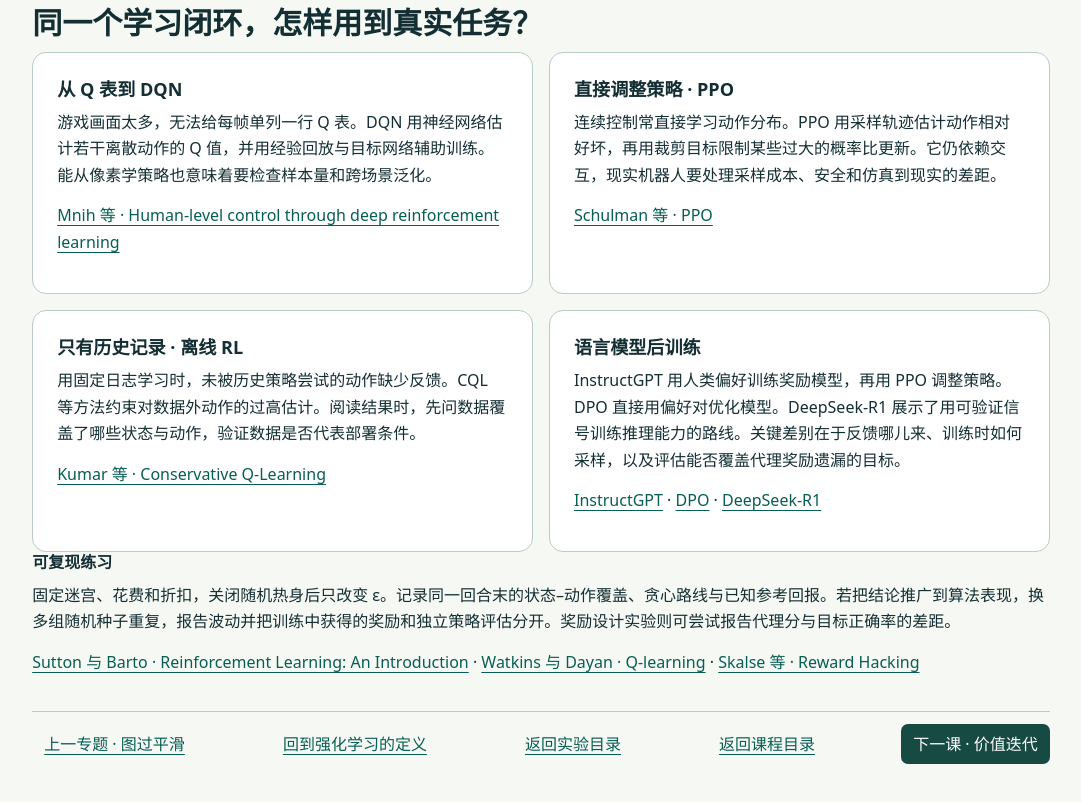
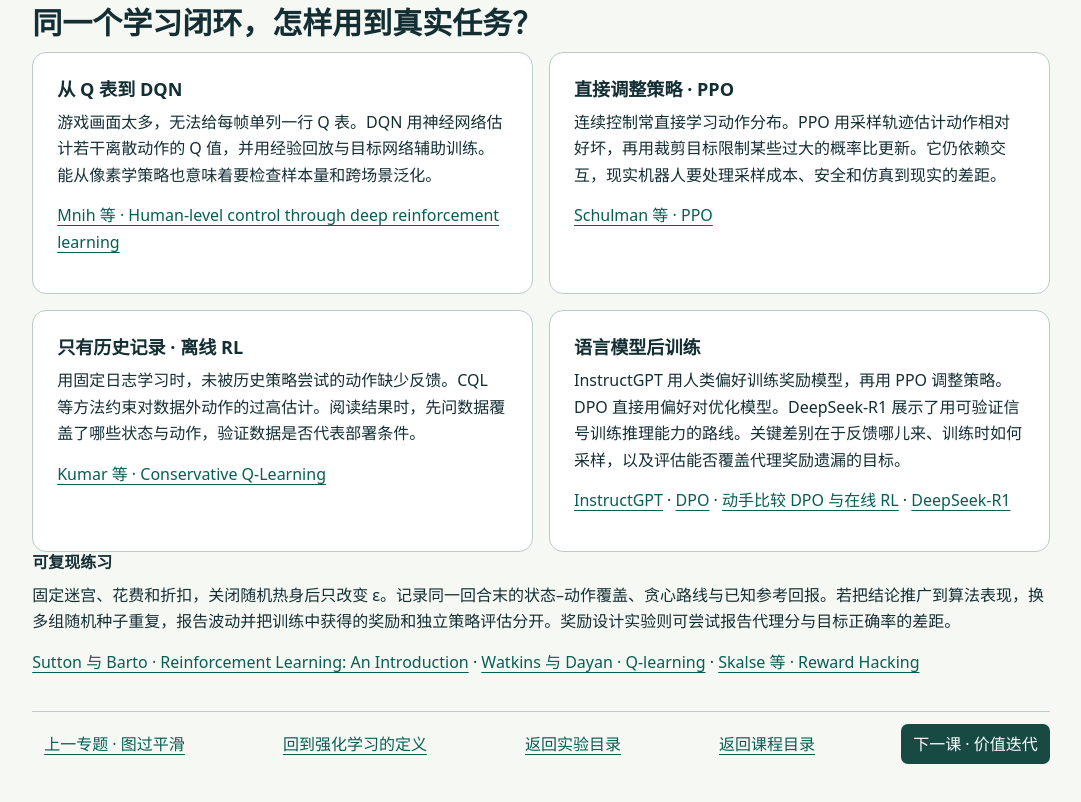
Before and after one commit to ChenYueqi2024/model-mechanics, a plain HTML site: page rl/index.html in a window 1280 px wide. Shown: the part 4017-4819 px from the top of the page, without its empty margins (99-1180 px from the left). Drawn offline with Linux system fonts and the light colour scheme.

Commit message:
Link the DPO and online RL experiment from the RL tutorial

```diff
--- a/rl/index.html
+++ b/rl/index.html
@@ -103,7 +103,7 @@
     <article class="panel"><h3>从 Q 表到 DQN</h3><p>游戏画面太多，无法给每帧单列一行 Q 表。DQN 用神经网络估计若干离散动作的 Q 值，并用经验回放与目标网络辅助训练。能从像素学策略也意味着要检查样本量和跨场景泛化。</p><p><a href="https://www.nature.com/articles/nature14236">Mnih 等 · Human-level control through deep reinforcement learning</a></p></article>
     <article class="panel"><h3>直接调整策略 · PPO</h3><p>连续控制常直接学习动作分布。PPO 用采样轨迹估计动作相对好坏，再用裁剪目标限制某些过大的概率比更新。它仍依赖交互，现实机器人要处理采样成本、安全和仿真到现实的差距。</p><p><a href="https://arxiv.org/abs/1707.06347">Schulman 等 · PPO</a></p></article>
     <article class="panel"><h3>只有历史记录 · 离线 RL</h3><p>用固定日志学习时，未被历史策略尝试的动作缺少反馈。CQL 等方法约束对数据外动作的过高估计。阅读结果时，先问数据覆盖了哪些状态与动作，验证数据是否代表部署条件。</p><p><a href="https://arxiv.org/abs/2006.04779">Kumar 等 · Conservative Q-Learning</a></p></article>
-    <article class="panel"><h3>语言模型后训练</h3><p>InstructGPT 用人类偏好训练奖励模型，再用 PPO 调整策略。DPO 直接用偏好对优化模型。DeepSeek-R1 展示了用可验证信号训练推理能力的路线。关键差别在于反馈哪儿来、训练时如何采样，以及评估能否覆盖代理奖励遗漏的目标。</p><p><a href="https://arxiv.org/abs/2203.02155">InstructGPT</a> · <a href="https://arxiv.org/abs/2305.18290">DPO</a> · <a href="https://arxiv.org/abs/2501.12948">DeepSeek-R1</a></p></article>
+    <article class="panel"><h3>语言模型后训练</h3><p>InstructGPT 用人类偏好训练奖励模型，再用 PPO 调整策略。DPO 直接用偏好对优化模型。DeepSeek-R1 展示了用可验证信号训练推理能力的路线。关键差别在于反馈哪儿来、训练时如何采样，以及评估能否覆盖代理奖励遗漏的目标。</p><p><a href="https://arxiv.org/abs/2203.02155">InstructGPT</a> · <a href="https://arxiv.org/abs/2305.18290">DPO</a> · <a href="/explore/dpo-vs-rl/">动手比较 DPO 与在线 RL</a> · <a href="https://arxiv.org/abs/2501.12948">DeepSeek-R1</a></p></article>
   </div>
   <h3>可复现练习</h3><p>固定迷宫、花费和折扣，关闭随机热身后只改变 ε。记录同一回合末的状态–动作覆盖、贪心路线与已知参考回报。若把结论推广到算法表现，换多组随机种子重复，报告波动并把训练中获得的奖励和独立策略评估分开。奖励设计实验则可尝试报告代理分与目标正确率的差距。</p>
   <p><a href="https://mitpress.mit.edu/9780262039246/reinforcement-learning/">Sutton 与 Barto · Reinforcement Learning: An Introduction</a> · <a href="https://doi.org/10.1007/BF00992698">Watkins 与 Dayan · Q-learning</a> · <a href="https://arxiv.org/abs/2209.13085">Skalse 等 · Reward Hacking</a></p>
```
